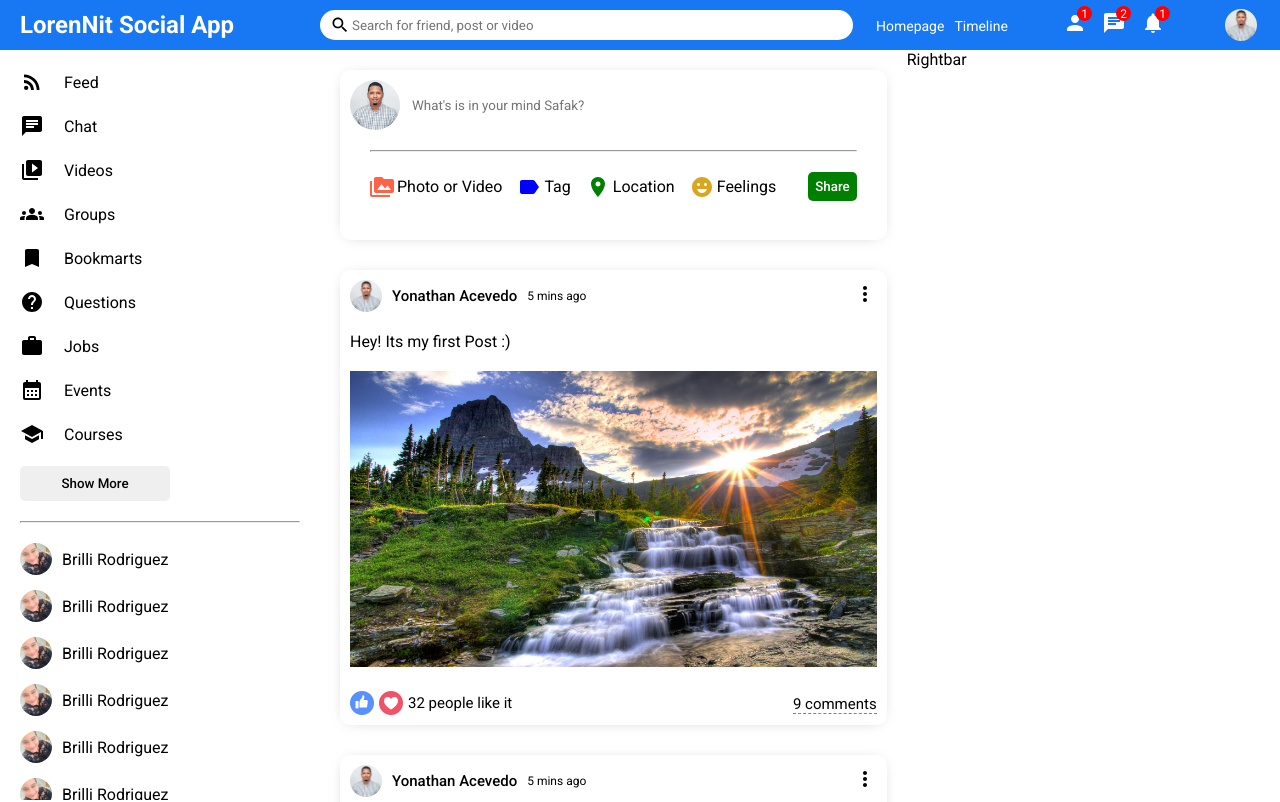
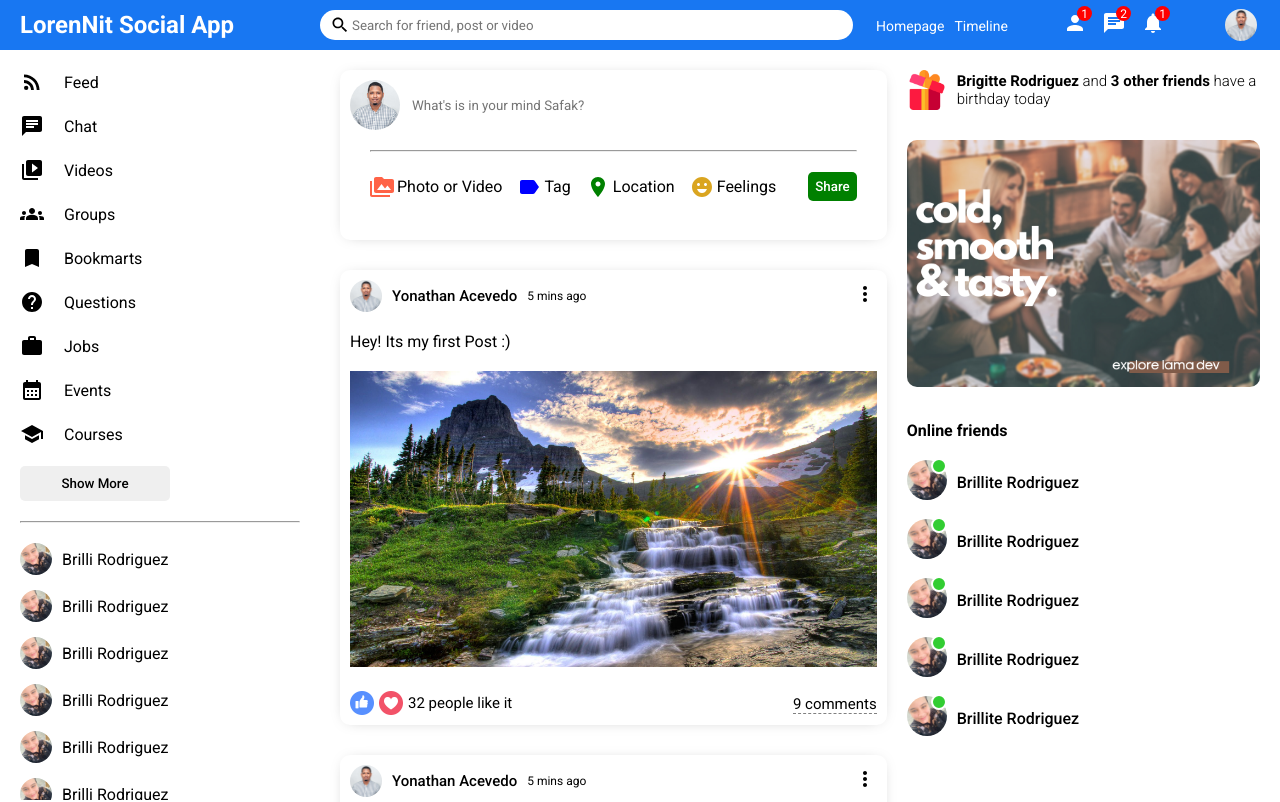
Before and after one commit to yonathanbaez25/LorenNit_Front, a React (Vite) app: page / in a window 1280 px wide. Shown: the top 802 px of the page. Built offline with nearby package versions, Linux system fonts and the light colour scheme.

Commit message:
Rightbar Completed

```diff
--- a/src/components/Rightbar/Rightbar.css
+++ b/src/components/Rightbar/Rightbar.css
@@ -1,3 +1,72 @@
 .rightbar {
   flex: 3.5;
 }
+
+.rightbarWrapper {
+  padding: 20px 20px 0 0;
+}
+
+.birthdayContainer {
+  display: flex;
+  align-items: center;
+}
+
+.birthdayImg {
+  width: 40px;
+  height: 40px;
+  margin-right: 10px;
+}
+
+.birthdayText {
+  font-weight: 300;
+  font-size: 15px;
+}
+
+.rightbarAd {
+  width: 100%;
+  border-radius: 10px;
+  margin: 30px 0;
+}
+
+.rightbarTitle {
+  margin-bottom: 20px;
+}
+
+.onlineFriendList {
+  padding: 0;
+  margin: 0;
+  list-style: none;
+}
+
+.rightbarFriend {
+  display: flex;
+  align-items: center;
+  margin-bottom: 15px;
+}
+
+.rightbarProfileImgContainer {
+  margin-right: 10px;
+  position: relative;
+}
+
+.rightProfileImg {
+  width: 40px;
+  height: 40px;
+  border-radius: 50%;
+  object-fit: cover;
+}
+
+.rightbarOnline {
+  width: 12px;
+  height: 12px;
+  border-radius: 50%;
+  background-color: limegreen;
+  position: absolute;
+  top: -2px;
+  right: 0;
+  border: 2px solid white;
+}
+
+.rightbarUsername {
+  font-weight: 500;
+}
--- a/src/components/Rightbar/Rightbar.jsx
+++ b/src/components/Rightbar/Rightbar.jsx
@@ -1,5 +1,59 @@
 import "./Rightbar.css";
+import birthdayImg from "../../assets/gift.png";
+import Adsense from "../../assets/ad.png";
+import brilli from "../../assets/person/Brilli.jpeg";
 
 export default function Rightbar() {
-  return <div className="rightbar">Rightbar</div>;
+  return (
+    <div className="rightbar">
+      <div className="rightbarWrapper">
+        <div className="birthdayContainer">
+          <img className="birthdayImg" src={birthdayImg} alt="" />
+          <span className="birthdayText">
+            <b>Brigitte Rodriguez</b> and <b>3 other friends</b> have a birthday
+            today
+          </span>
+        </div>
+        <img src={Adsense} alt="" className="rightbarAd" />
+        <h4 className="rightbarTitle">Online friends</h4>
+        <ul className="onlineFriendList">
+          <li className="rightbarFriend">
+            <div className="rightbarProfileImgContainer">
+              <img src={brilli} alt="" className="rightProfileImg" />
+              <span className="rightbarOnline"></span>
+            </div>
+            <span className="rightbarUsername">Brillite Rodriguez</span>
+          </li>
+          <li className="rightbarFriend">
+            <div className="rightbarProfileImgContainer">
+              <img src={brilli} alt="" className="rightProfileImg" />
+              <span className="rightbarOnline"></span>
+            </div>
+            <span className="rightbarUsername">Brillite Rodriguez</span>
+          </li>
+          <li className="rightbarFriend">
+            <div className="rightbarProfileImgContainer">
+              <img src={brilli} alt="" className="rightProfileImg" />
+              <span className="rightbarOnline"></span>
+            </div>
+            <span className="rightbarUsername">Brillite Rodriguez</span>
+          </li>
+          <li className="rightbarFriend">
+            <div className="rightbarProfileImgContainer">
+              <img src={brilli} alt="" className="rightProfileImg" />
+              <span className="rightbarOnline"></span>
+            </div>
+            <span className="rightbarUsername">Brillite Rodriguez</span>
+          </li>
+          <li className="rightbarFriend">
+            <div className="rightbarProfileImgContainer">
+              <img src={brilli} alt="" className="rightProfileImg" />
+              <span className="rightbarOnline"></span>
+            </div>
+            <span className="rightbarUsername">Brillite Rodriguez</span>
+          </li>
+        </ul>
+      </div>
+    </div>
+  );
 }
```
Also changed, not shown: src/assets/ad.png (added).
